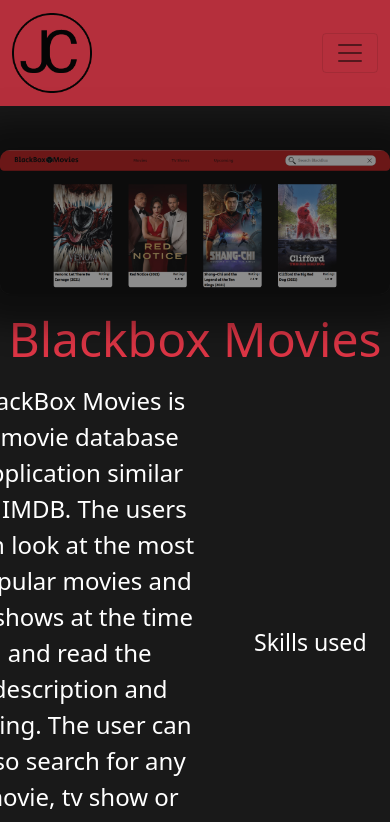
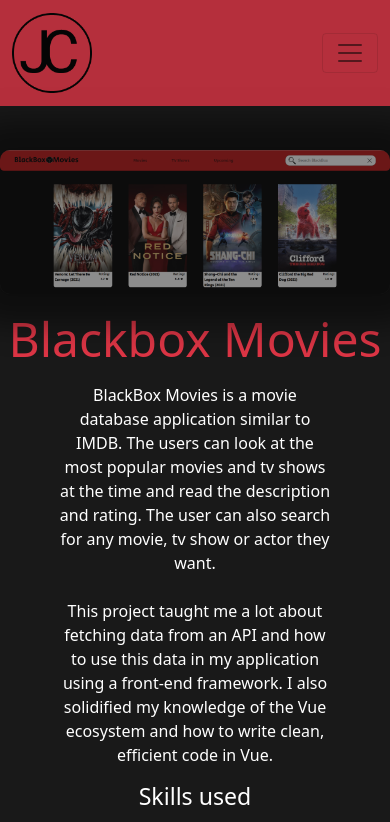
Before and after one commit to Jonathan-Challenger/Portfolio_React, a React (Create React App) app in the folder portfolio/: page /projects/blackbox-movies in a window 390 px wide. Shown: the top 822 px of the page. Built offline with nearby package versions, Linux system fonts and the light colour scheme.

Commit message:
add responsiveness

```diff
--- a/portfolio/src/App.css
+++ b/portfolio/src/App.css
@@ -655,3 +655,18 @@
 .button-links a:hover {
   color: white;
 }
+
+@media (max-width: 1000px) {
+  .main-content {
+    flex-direction: column;
+    align-items: center;
+  }
+
+  .desc {
+    width: 70%;
+  }
+
+  .desc p {
+    font-size: 1rem;
+  }
+}
```
